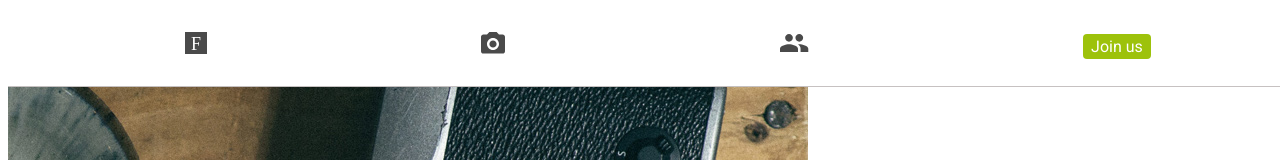
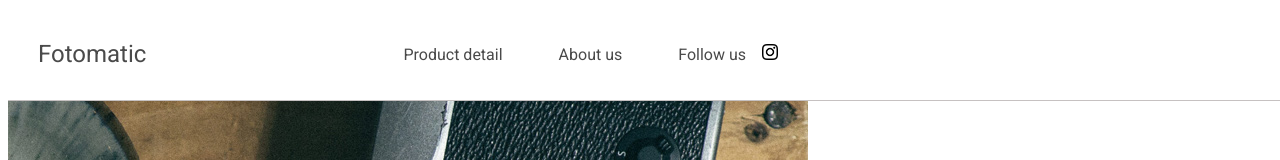
Before and after one commit to Nathan-Anderson-1024/fotomatic, a plain HTML site: page index.html in a window 1280 px wide. Shown: the top 160 px of the page. Drawn offline with Linux system fonts and the light colour scheme; a web font is replaced by a local one.

Commit message:
working on header formatting for tablets

```diff
--- a/resources/css/style.css
+++ b/resources/css/style.css
@@ -28,7 +28,7 @@ html {
 @media only screen and (min-width: 760px) {
   .main-content {
     top: 2.5625rem;
-    top: 4.9rem;
+    /* top: 4.9rem; */
     /* border: 1px solid green; */
     /* display: flex;
     flex-direction: column; */
@@ -40,7 +40,7 @@ html {
   .main-content {
     top: 2.5625rem;
     top: 4.9rem;
-    border: 1px solid green;
+    /* border: 1px solid green; */
     /* display: flex;
     flex-direction: column; */
     max-width: 100vh;
@@ -92,37 +92,31 @@ header .mobile {
   display: none;
 }
 /* Query for tablets */
-@media only screen and (min-width: 760px) {
+@media only screen and (min-width: 760px) and (max-width: 1366px) {
   header .desktop {
+    display: flex;
+    justify-content: flex-end;
+    align-items: center;
+    max-width: 100vh;
+    width: 100%;
+    margin-left: 1.875rem;
+    color: #4a4a4a;
+    font-size: 1.5rem;
+    font-family: 'Roboto', 'Mono', 'Regular';
+  }
+  header .content .icon {
+    margin-right: 1.875rem;
+  }
+  header .mobile {
     display: none;
-  }
-
-  header .mobile {
-    display: flex;
-    width: 100%;
   }
 
   header .content {
     padding: .5rem 0;
-  }
-
-  header .mobile ul {
-    display: flex;
-    justify-content: space-around;
-    align-items: center;
+    max-width: 100vh;
     width: 100%;
   }
 
-  header .mobile li {
-    padding: 0;
-  }
-
-  header .mobile .button {
-    padding: .1875rem .5rem;
-    background-color: #9dc20b;
-    line-height: 1.6;
-    color: white;
-  }
 }
 /* Query for phones */
 @media only screen and (min-width: 300px) and (max-width: 660px) {
@@ -263,7 +257,7 @@ header .mobile {
     max-height: 100vh;
     max-width: 100vh;
     width: 100%;
-    border: 1px solid red;
+    /* border: 1px solid red; */
     background-image: url("../images/banner-landingpage.jpg");
     background-position: right 1rem;
     background-repeat: no-repeat;
@@ -371,6 +365,7 @@ header .mobile {
   #features-section {
     flex-flow: column;
     padding: 0;
+    margin-top: 1rem;
   }
 
   .feature {
```
